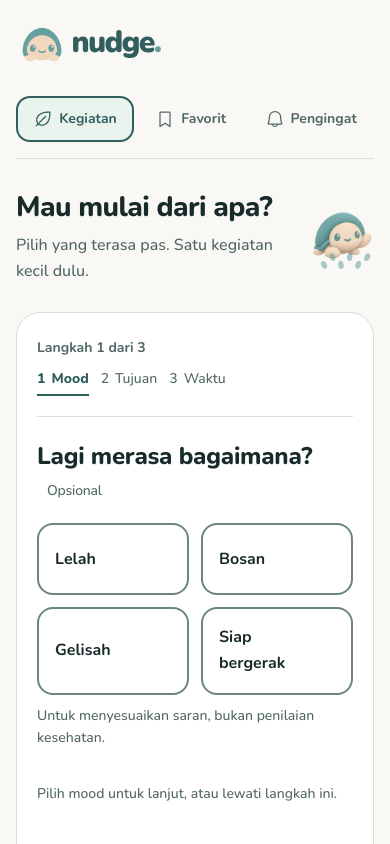
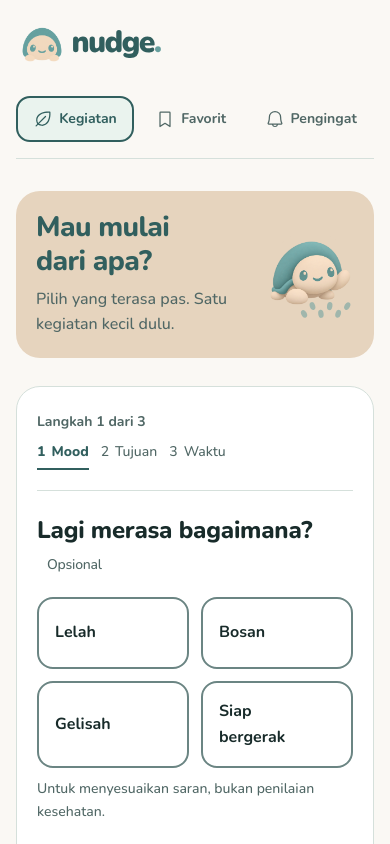
Before and after one commit to Fabverse0/Nudge, a Next.js app: page /app in a window 390 px wide. Shown: the top 844 px of the page. Built offline with nearby package versions, Linux system fonts and the light colour scheme.

Commit message:
style(app): give the welcome companion a warmer stage

```diff
--- a/src/components/activity/activity-app.tsx
+++ b/src/components/activity/activity-app.tsx
@@ -263,7 +263,7 @@ export function ActivityApp({
                 <div className="selection-companion">
                   <TurtleMascot
                     pose="wave"
-                    size={80}
+                    size={144}
                     className="turtle-companion"
                     alt="Pendamping kura-kura"
                     eager
--- a/src/components/activity/activity-studio.css
+++ b/src/components/activity/activity-studio.css
@@ -77,6 +77,25 @@
 .app-studio .app-intro p {
   margin-top: 8px;
   max-width: 42ch;
+}
+
+.app-studio .selection-intro {
+  padding: 24px;
+  border-radius: var(--card-radius);
+  background: var(--sand);
+}
+
+.app-studio .selection-intro h1 {
+  color: var(--action);
+}
+
+.app-studio .selection-intro .selection-companion {
+  width: 144px;
+}
+
+.app-studio .selection-intro .turtle-mascot {
+  width: 100%;
+  height: auto;
 }
 
 .app-studio .turtle-companion {
@@ -860,8 +879,17 @@
   }
 
   .app-studio .selection-intro .turtle-mascot {
-    width: 64px;
+    width: 100%;
     height: auto;
+  }
+
+  .app-studio .selection-intro {
+    padding: 20px;
+    gap: 12px;
+  }
+
+  .app-studio .selection-intro .selection-companion {
+    width: 88px;
   }
 
   .app-studio .selection-progress {
```
